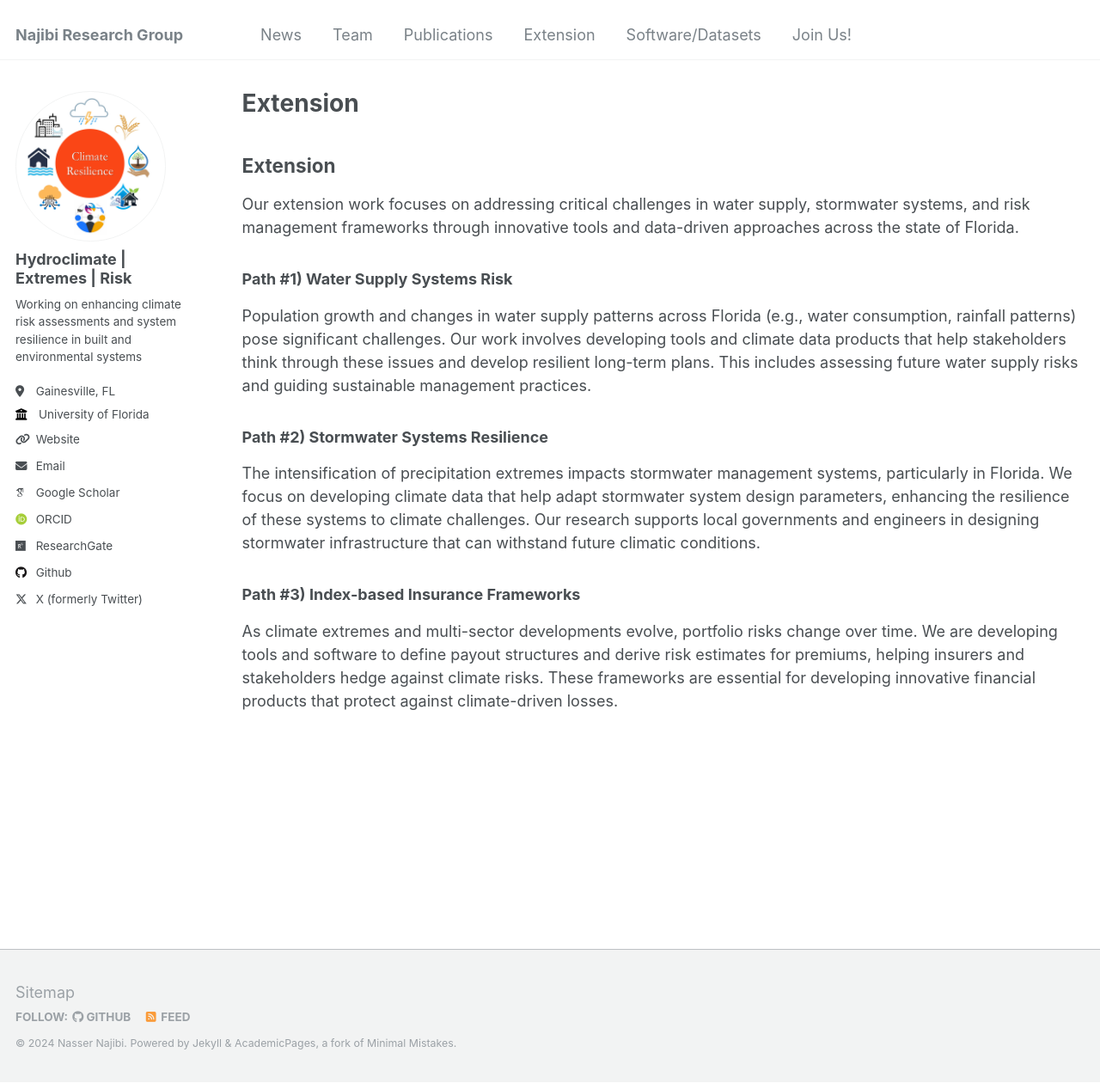
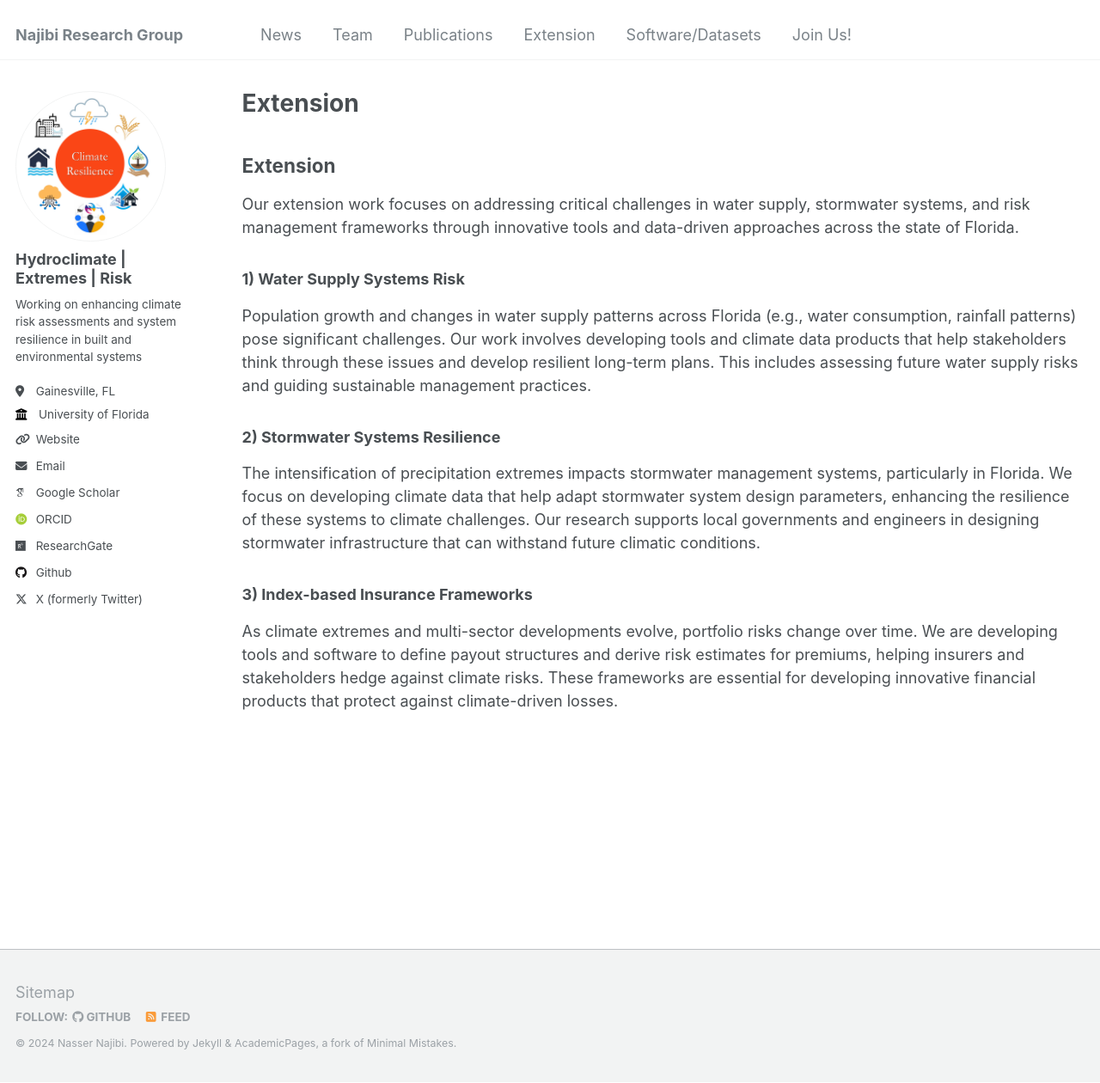
Before and after one commit to nassernajibi/lab, a Jekyll site: the page built from _pages/extension.md, in a window 1280 px wide and 1260 px high. Shown: the whole window at 86% size. Built offline with Jekyll 4.4.1, drawn with Linux system fonts in a browser that asks for light colours; some web fonts are replaced.

Commit message:
Updated Extension

```diff
--- a/_pages/extension.md
+++ b/_pages/extension.md
@@ -9,11 +9,11 @@ author_profile: true  # Optional, adjust based on your theme
 
 Our extension work focuses on addressing critical challenges in water supply, stormwater systems, and risk management frameworks through innovative tools and data-driven approaches across the state of Florida.
 
-### Path #1) Water Supply Systems Risk
+### 1) Water Supply Systems Risk
 Population growth and changes in water supply patterns across Florida (e.g., water consumption, rainfall patterns) pose significant challenges. Our work involves developing tools and climate data products that help stakeholders think through these issues and develop resilient long-term plans. This includes assessing future water supply risks and guiding sustainable management practices.
 
-### Path #2) Stormwater Systems Resilience
+### 2) Stormwater Systems Resilience
 The intensification of precipitation extremes impacts stormwater management systems, particularly in Florida. We focus on developing climate data that help adapt stormwater system design parameters, enhancing the resilience of these systems to climate challenges. Our research supports local governments and engineers in designing stormwater infrastructure that can withstand future climatic conditions.
 
-### Path #3) Index-based Insurance Frameworks
+### 3) Index-based Insurance Frameworks
 As climate extremes and multi-sector developments evolve, portfolio risks change over time. We are developing tools and software to define payout structures and derive risk estimates for premiums, helping insurers and stakeholders hedge against climate risks. These frameworks are essential for developing innovative financial products that protect against climate-driven losses.
```
